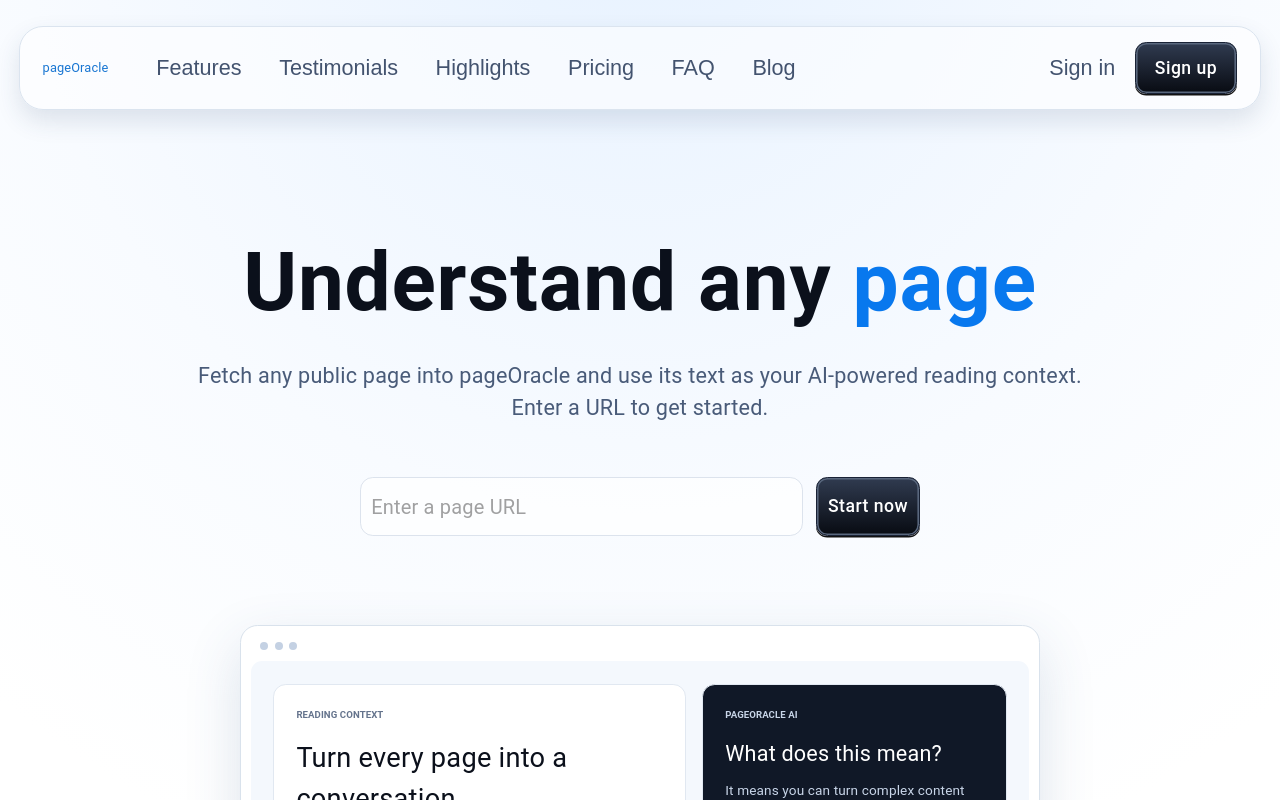
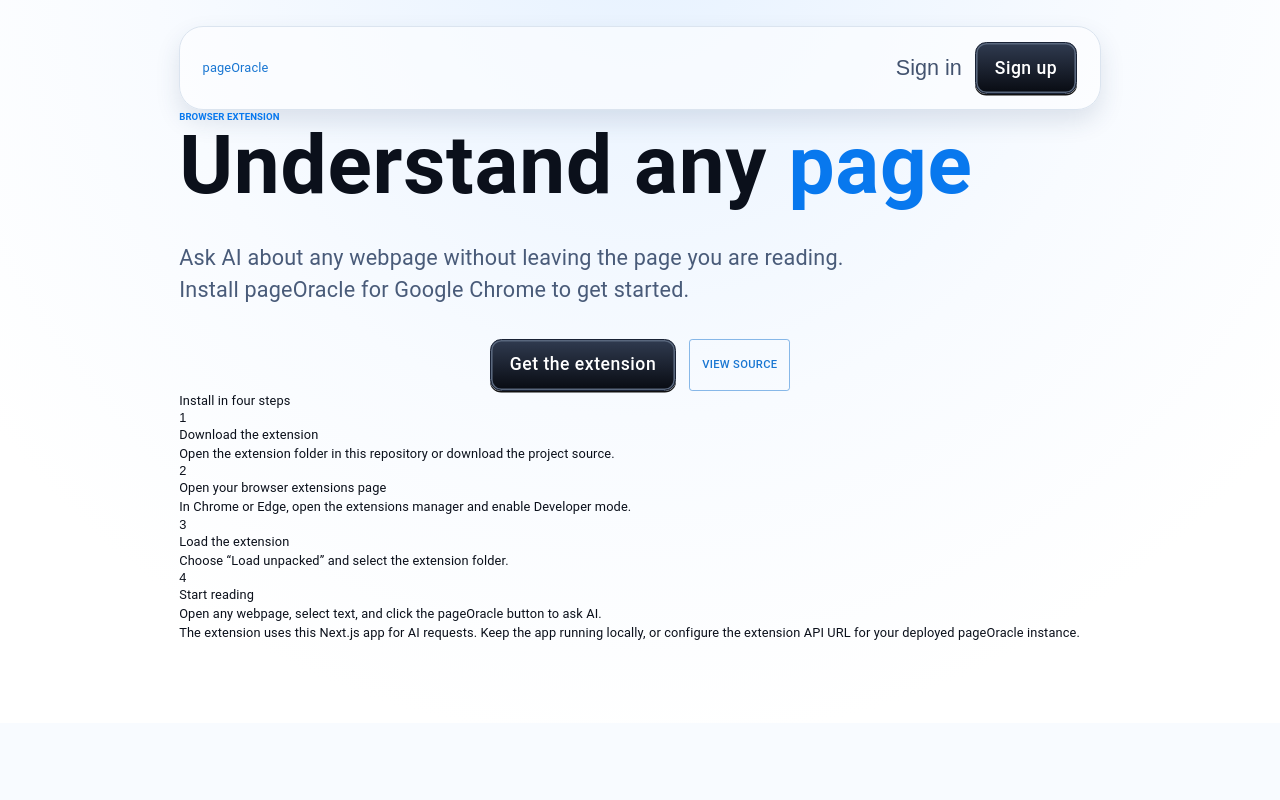
Before and after one commit to johnconnor31/pageOracle, a Next.js app: page / in a window 1280 px wide. Shown: the top 800 px of the page. Built offline with nearby package versions, Linux system fonts and the light colour scheme.

Commit message:
revert page

```diff
--- a/app/page.js
+++ b/app/page.js
@@ -1,78 +1,69 @@
 'use client';
 
-import { useState } from 'react';
-import { Box, Button, Container, Link, Stack, TextField, Typography } from '@mui/material';
+import { useMemo } from 'react';
+import { Box, Button, Container, Link, Stack, Typography } from '@mui/material';
 
-const navItems = ['Features', 'Testimonials', 'Highlights', 'Pricing', 'FAQ', 'Blog'];
-
-function validateUrl(value) {
-  const trimmed = value.trim();
-  if (!trimmed) return 'Enter a page URL.';
-  if (trimmed.length > 2_048) return 'The URL must be 2,048 characters or fewer.';
-  try {
-    const parsed = new URL(/^https?:\/\//i.test(trimmed) ? trimmed : `https://${trimmed}`);
-    if (!['http:', 'https:'].includes(parsed.protocol) || !parsed.hostname.includes('.')) return 'Enter a valid HTTP or HTTPS URL.';
-    return '';
-  } catch { return 'Enter a valid URL, such as https://example.com.'; }
-}
+const steps = [
+  ['1', 'Download the extension', 'Open the extension folder in this repository or download the project source.'],
+  ['2', 'Open your browser extensions page', 'In Chrome or Edge, open the extensions manager and enable Developer mode.'],
+  ['3', 'Load the extension', 'Choose “Load unpacked” and select the extension folder.'],
+  ['4', 'Start reading', 'Open any webpage, select text, and click the pageOracle button to ask AI.'],
+];
 
 export default function HomePage() {
-  const [url, setUrl] = useState('');
-  const [error, setError] = useState('');
-  const [loading, setLoading] = useState(false);
-  const [page, setPage] = useState(null);
-
-  async function handleSubmit(event) {
-    event.preventDefault();
-    const validationError = validateUrl(url);
-    if (validationError) { setError(validationError); setPage(null); return; }
-
-    const normalizedUrl = /^https?:\/\//i.test(url.trim()) ? url.trim() : `https://${url.trim()}`;
-    setUrl(normalizedUrl);
-    setError('');
-    setLoading(true);
-
-    try {
-      const response = await fetch('/api/extract', {
-        method: 'POST',
-        headers: { 'Content-Type': 'application/json' },
-        body: JSON.stringify({ url: normalizedUrl }),
-      });
-      const result = await response.json();
-      if (!response.ok) throw new Error(result.error || 'Unable to read this page.');
-      setPage(result);
-    } catch (requestError) {
-      setPage(null);
-      setError(requestError.message);
-    } finally { setLoading(false); }
-  }
+  const browserName = useMemo(() => {
+    if (typeof navigator === 'undefined') return 'your browser';
+    if (/Edg\//.test(navigator.userAgent)) return 'Microsoft Edge';
+    if (/Chrome\//.test(navigator.userAgent)) return 'Google Chrome';
+    return 'your browser';
+  }, []);
 
   return (
-    <Box className={`marketing-page ${page ? 'browser-mode' : ''}`}>
-      <Container maxWidth="xl" className="marketing-container">
+    <Box className="marketing-page installer-page">
+      <Container maxWidth="lg" className="marketing-container">
         <Box component="header" className="site-nav">
-          <Link href="#top" underline="none" className="brand"><Typography component="span" className="brand-name">pageOracle</Typography></Link>
-          <Box component="nav" className="nav-links" aria-label="Main navigation">{navItems.map((item) => <Link key={item} href={`#${item.toLowerCase()}`} underline="none">{item}</Link>)}</Box>
-          <Stack direction="row" spacing={3} alignItems="center" className="nav-actions"><Link href="#signin" underline="none">Sign in</Link><Button variant="contained" className="dark-button">Sign up</Button></Stack>
+          <Link href="#top" underline="none" className="brand">
+            <Typography component="span" className="brand-name">pageOracle</Typography>
+          </Link>
+          <Stack direction="row" spacing={2} alignItems="center" className="nav-actions" sx={{ marginLeft: 'auto' }}>
+            <Link href="#signin" underline="none">Sign in</Link>
+            <Button type="button" variant="contained" className="dark-button">Sign up</Button>
+          </Stack>
         </Box>
 
-        <Box component="main" id="top" className="hero-section">
+        <Box component="main" id="top" className="installer-hero">
+          <Typography className="preview-kicker">BROWSER EXTENSION</Typography>
           <Typography component="h1" className="hero-title">Understand any <Box component="span">page</Box></Typography>
-          <Typography component="p" className="hero-description">Fetch any public page into pageOracle and use its text as your AI-powered reading context.<br />Enter a URL to get started.</Typography>
-          <Stack component="form" direction="row" onSubmit={handleSubmit} noValidate className="signup-form">
-            <TextField value={url} onChange={(event) => { setUrl(event.target.value); if (error) setError(''); }} placeholder="Enter a page URL" variant="outlined" aria-label="Page URL" error={Boolean(error)} helperText={error || ' '} fullWidth />
-            <Button type="submit" variant="contained" className="dark-button start-button" disabled={loading}>{loading ? 'Fetching…' : 'Start now'}</Button>
+          <Typography component="p" className="hero-description">
+            Ask AI about any webpage without leaving the page you are reading.
+            <br />Install pageOracle for {browserName} to get started.
+          </Typography>
+          <Stack direction={{ xs: 'column', sm: 'row' }} spacing={2} justifyContent="center" sx={{ mt: 5 }}>
+            <Button component="a" href="https://github.com/johnconnor31/pageOracle/tree/main/extension" target="_blank" rel="noreferrer" variant="contained" className="dark-button installer-primary-button">
+              Get the extension
+            </Button>
+            <Button component="a" href="https://github.com/johnconnor31/pageOracle" target="_blank" rel="noreferrer" variant="outlined" className="installer-secondary-button">
+              View source
+            </Button>
           </Stack>
 
-          {page ? (
-            <Box className="browser-workspace" aria-label="Fetched page text">
-              <Box className="browser-toolbar"><span className="browser-secure">●</span><Typography noWrap>{page.url}</Typography></Box>
-              <Box className="extracted-page"><Typography className="preview-kicker">FETCHED PAGE · {page.wordCount.toLocaleString()} WORDS</Typography><Typography component="h2">{page.title}</Typography><Typography className="extracted-text">{page.text}</Typography></Box>
-              <Button component="a" href={page.url} target="_blank" rel="noreferrer" className="open-tab-button">Open original page ↗</Button>
+          <Box component="section" className="install-card" aria-labelledby="install-heading">
+            <Typography component="h2" id="install-heading">Install in four steps</Typography>
+            <Box className="install-steps">
+              {steps.map(([number, title, description]) => (
+                <Box className="install-step" key={number}>
+                  <Box className="install-step-number">{number}</Box>
+                  <Box>
+                    <Typography component="h3">{title}</Typography>
+                    <Typography>{description}</Typography>
+                  </Box>
+                </Box>
+              ))}
             </Box>
-          ) : (
-            <Box className="product-preview" aria-label="pageOracle product preview"><Box className="preview-toolbar"><span /><span /><span /></Box><Box className="preview-content"><Box className="preview-article"><Typography className="preview-kicker">READING CONTEXT</Typography><Typography component="h2">Turn every page into a conversation.</Typography><Typography>Fetch public page text, find the key ideas, and move from reading to action.</Typography></Box><Box className="assistant-card"><Typography className="preview-kicker">PAGEORACLE AI</Typography><Typography component="h3">What does this mean?</Typography><Typography>It means you can turn complex content into clear explanations and practical next steps.</Typography></Box></Box></Box>
-          )}
+            <Typography className="install-note">
+              The extension uses this Next.js app for AI requests. Keep the app running locally, or configure the extension API URL for your deployed pageOracle instance.
+            </Typography>
+          </Box>
         </Box>
       </Container>
     </Box>
```
